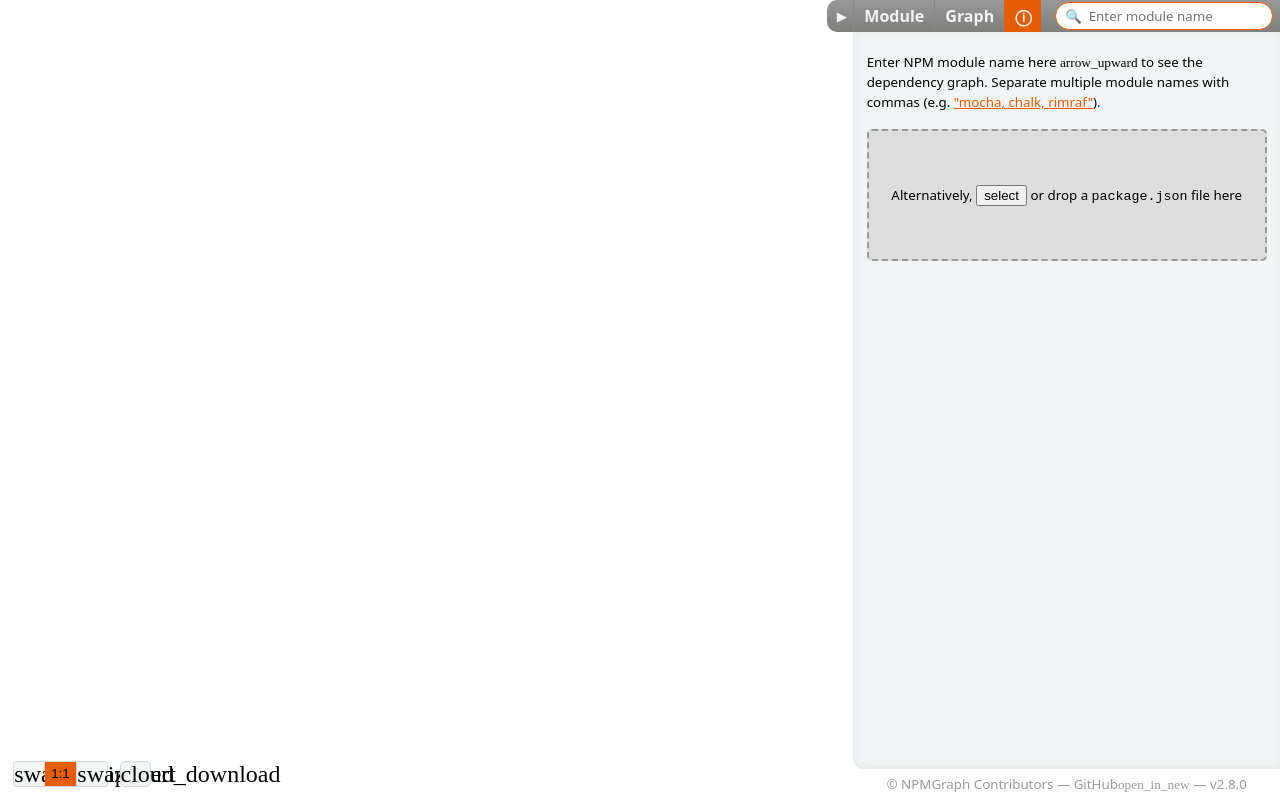
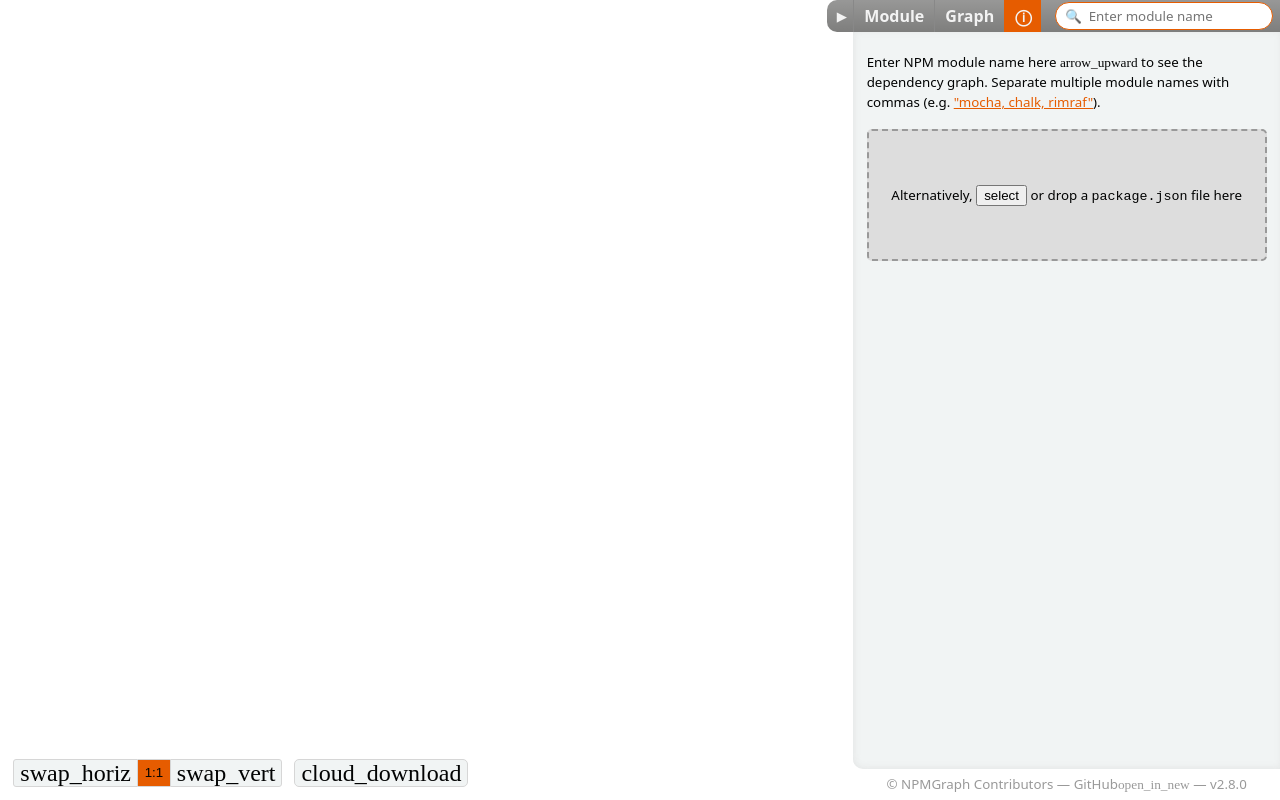
Before and after one commit to npmgraph/npmgraph, a React (Vite) app: page / in a window 1280 px wide. Built offline with nearby package versions, Linux system fonts and the light colour scheme.

Commit message:
Fix the size of zoom buttons

```diff
--- a/css/Graph.scss
+++ b/css/Graph.scss
@@ -19,8 +19,6 @@
     display: inline-block;
     font-size: 1.8em;
     line-height: 1em;
-    width: 1.3em;
-    padding: 0;
     margin: 0;
     color: var(--text);
     border: solid 1px var(--bg1);
```
